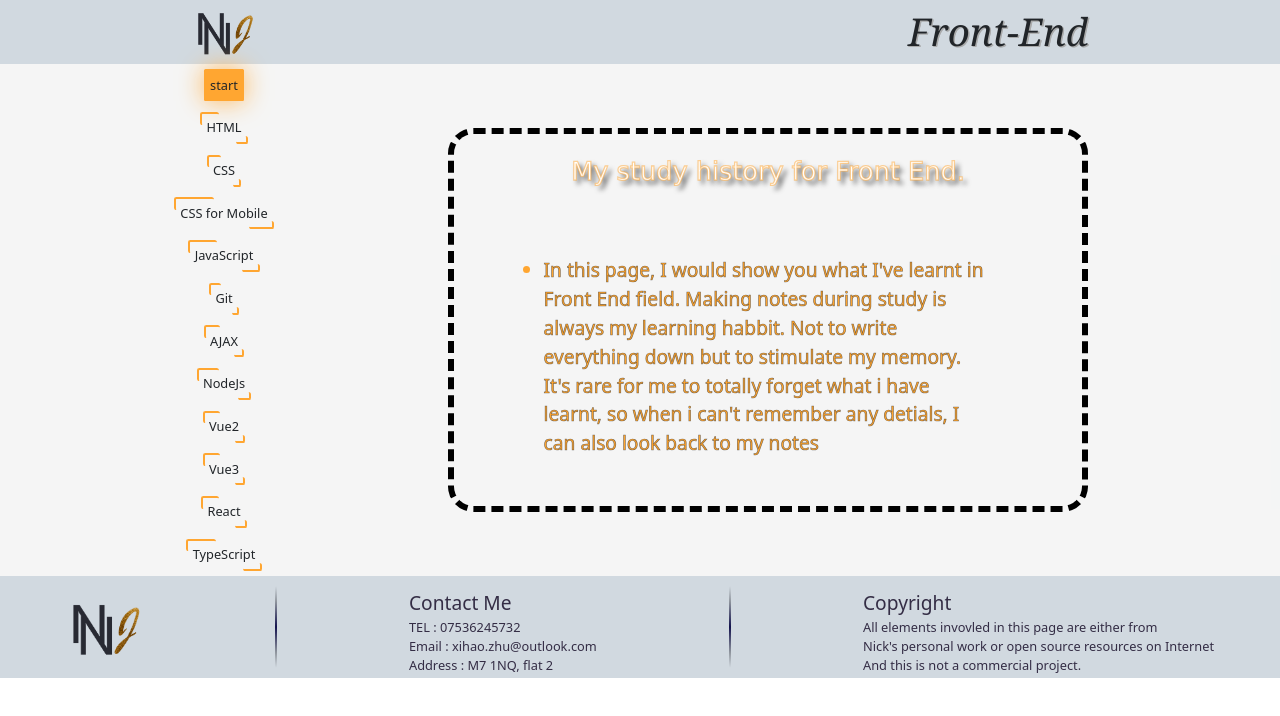
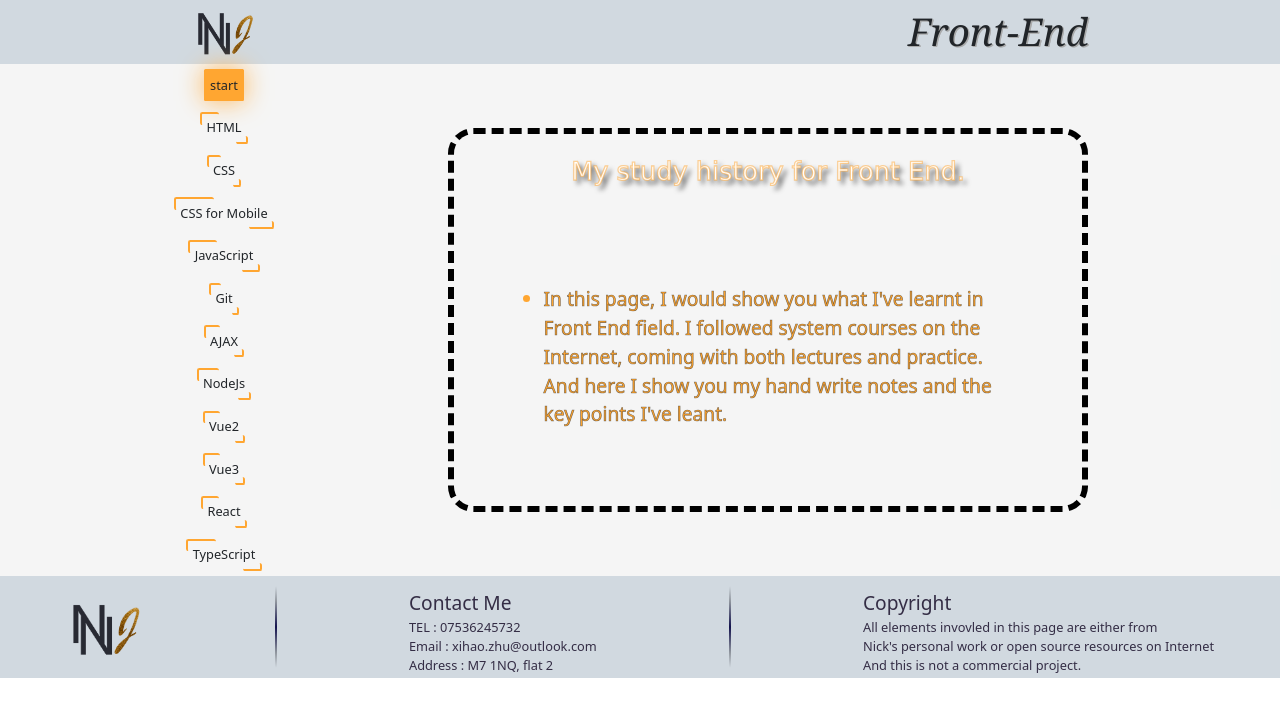
Before and after one commit to XihaoZhu/NickNeedsJob, a React (Create React App) app: page /FrontEnd in a window 1280 px wide. Shown: the top 716 px of the page. Built offline with nearby package versions, Linux system fonts and the light colour scheme.

Commit message:
CSS part finished

```diff
--- a/src/pages/front-end/contenetArea/index.js
+++ b/src/pages/front-end/contenetArea/index.js
@@ -7,10 +7,8 @@ const ContentArea = ({ whichOne }) => {
       title: 'My study history for Front End.',
       lis: [
         `In this page, I would show you what I've learnt in Front End field.
-        Making notes during study is always my learning habbit.
-        Not to write everything down but to stimulate my memory.
-        It's rare for me to totally forget what i have learnt,
-        so when i can't remember any detials, I can also look back to my notes`
+        I followed system courses on the Internet, coming with both lectures and practice.
+        And here I show you my hand write notes and the key points I've leant.`
       ],
       background: ''
     },
@@ -24,11 +22,17 @@ const ContentArea = ({ whichOne }) => {
       background: require('../../../assets/notes/HTML.png')
     },
     {
-      title: 'aba',
+      title: 'I kind like these little things, make web more colorful',
       lis: [
-
+        'Syntax for Embedded, External and Inline CSS',
+        'Selector',
+        'Properties and corresponding Values and performances',
+        'Features: Inheritance, Specificity, Priority...',
+        'Pseudo Elements',
+        'Float, Position',
+        'Some common sense in CSS'
       ],
-      background: 'aba'
+      background: require('../../../assets/notes/CSS.png')
     },
     {
       title: 'aba',
--- a/src/pages/front-end/contenetArea/index.scss
+++ b/src/pages/front-end/contenetArea/index.scss
@@ -15,6 +15,7 @@
     width: 100%;
     height: 20%;
     place-items: center;
+    text-align: center;
     font-size: 2vw;
     font-family:'Lucida Sans', 'Lucida Sans Regular', 'Lucida Grande', 'Lucida Sans Unicode', Geneva, Verdana, sans-serif ;
     color: white;
```
Also changed, not shown: 1 other file (tests, documents, lock files or other folders).
